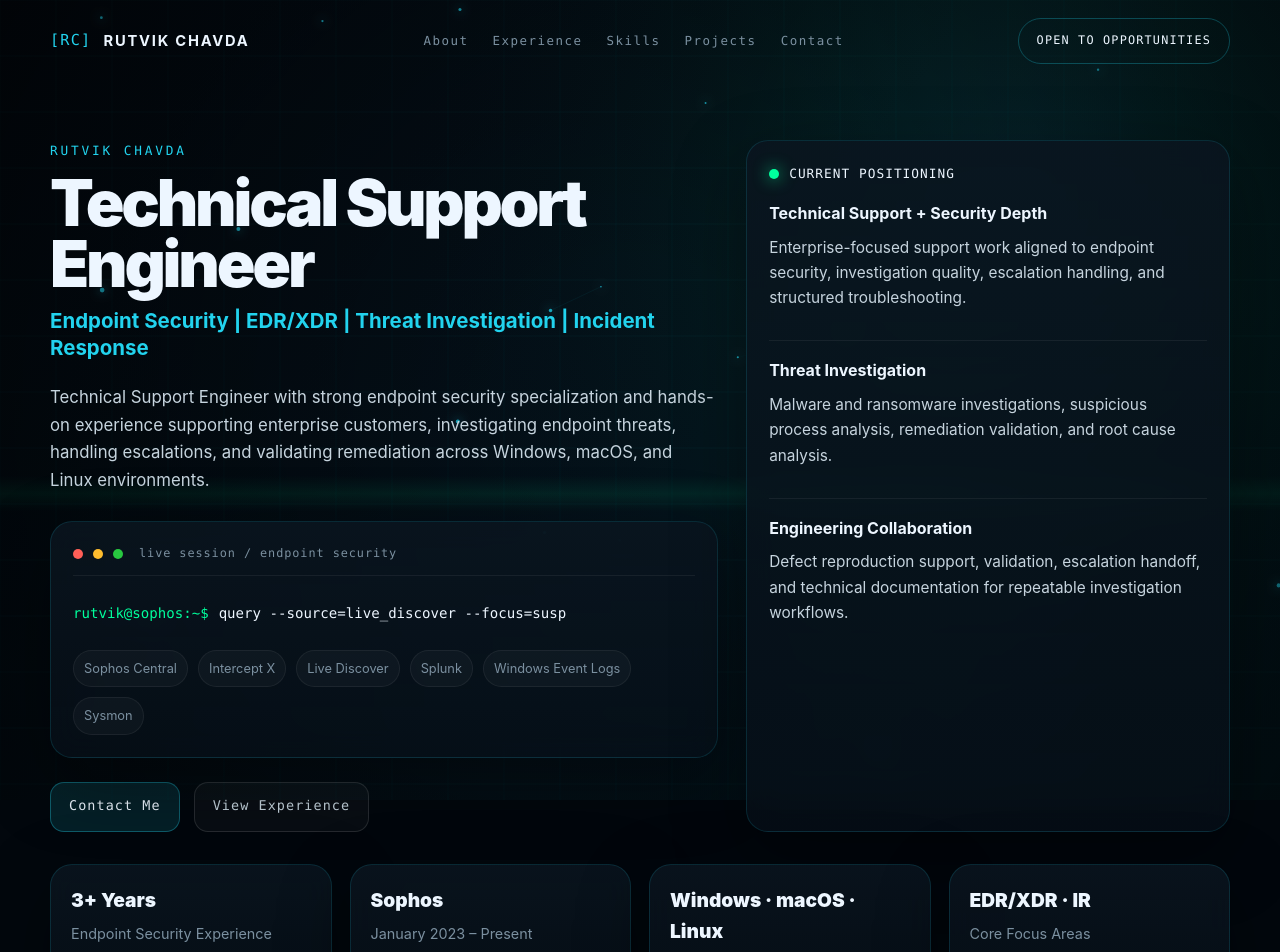
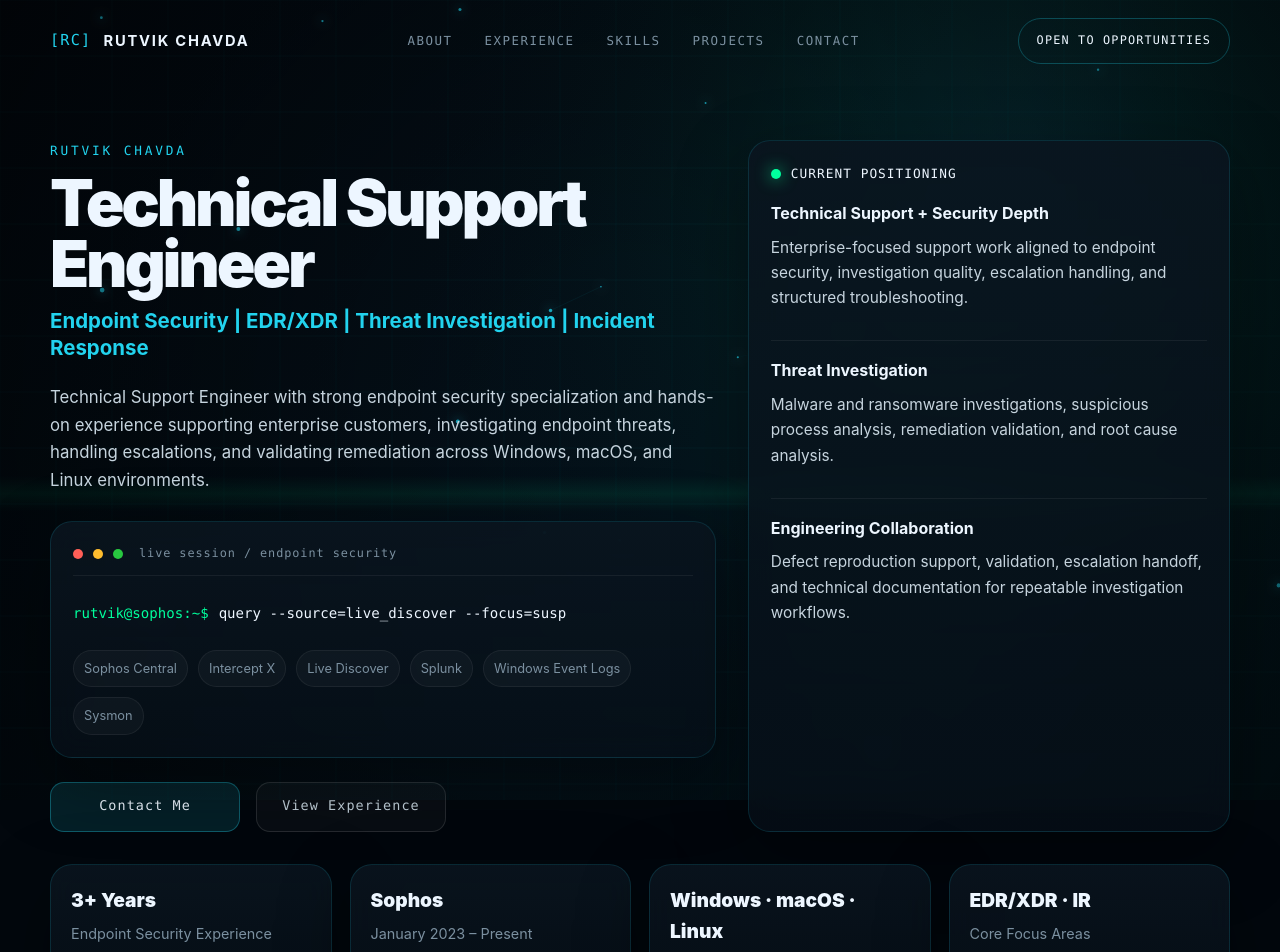
Before and after one commit to RIK1849/Rutvik-Chavda-portfolio, a Next.js app: page / in a window 1280 px wide. Shown: the top 952 px of the page. Built offline with nearby package versions, Linux system fonts and the light colour scheme.

Commit message:
Updated7

```diff
--- a/app/globals.css
+++ b/app/globals.css
@@ -31,6 +31,8 @@ body {
   color: var(--text);
   font-family: var(--sans);
   overflow-x: hidden;
+  -webkit-font-smoothing: antialiased;
+  text-rendering: optimizeLegibility;
 }
 
 body {
@@ -94,7 +96,11 @@ main {
 }
 
 .card {
-  background: linear-gradient(180deg, rgba(10, 21, 31, 0.88), rgba(7, 16, 25, 0.72));
+  background: linear-gradient(
+    180deg,
+    rgba(10, 21, 31, 0.88),
+    rgba(7, 16, 25, 0.72)
+  );
   border: 1px solid var(--card-border);
   border-radius: var(--radius);
   box-shadow: var(--shadow);
@@ -116,7 +122,10 @@ main {
   inset: 0 0 auto 0;
   z-index: 20;
   border-bottom: 1px solid transparent;
-  transition: background 0.25s ease, border-color 0.25s ease, backdrop-filter 0.25s ease;
+  transition:
+    background 0.25s ease,
+    border-color 0.25s ease,
+    backdrop-filter 0.25s ease;
 }
 
 .nav-scrolled {
@@ -131,7 +140,7 @@ main {
   display: flex;
   align-items: center;
   justify-content: space-between;
-  gap: 26px;
+  gap: 28px;
 }
 
 .nav-brand {
@@ -140,6 +149,7 @@ main {
   gap: 12px;
   color: var(--heading);
   white-space: nowrap;
+  flex-shrink: 0;
 }
 
 .nav-brand-mark {
@@ -158,14 +168,22 @@ main {
 .nav-links {
   display: flex;
   align-items: center;
-  gap: 24px;
+  justify-content: center;
+  gap: 28px;
+  flex: 1;
+  flex-wrap: wrap;
 }
 
 .nav-link {
+  display: inline-flex;
+  align-items: center;
+  justify-content: center;
+  padding: 4px 2px;
   color: var(--muted);
   font-family: var(--mono);
   font-size: 0.78rem;
   letter-spacing: 0.12em;
+  white-space: nowrap;
   transition: color 0.2s ease;
 }
 
@@ -186,6 +204,8 @@ main {
   font-family: var(--mono);
   font-size: 0.74rem;
   letter-spacing: 0.1em;
+  white-space: nowrap;
+  flex-shrink: 0;
 }
 
 .nav-cta:hover {
@@ -204,7 +224,7 @@ main {
 .hero-grid {
   display: grid;
   grid-template-columns: minmax(0, 1.16fr) minmax(340px, 0.84fr);
-  gap: 28px;
+  gap: 32px;
   align-items: start;
 }
 
@@ -246,6 +266,7 @@ main {
 
 .hero-terminal {
   margin-top: 26px;
+  max-width: 760px;
 }
 
 .terminal-bar {
@@ -325,6 +346,7 @@ main {
   border: 1px solid rgba(255, 255, 255, 0.06);
   color: var(--muted);
   font-size: 0.8rem;
+  white-space: nowrap;
 }
 
 @keyframes blink {
@@ -336,8 +358,12 @@ main {
 .hero-actions {
   display: flex;
   flex-wrap: wrap;
-  gap: 14px;
+  gap: 16px;
   margin-top: 24px;
+}
+
+.hero-actions .btn {
+  min-width: 190px;
 }
 
 .btn {
@@ -345,13 +371,18 @@ main {
   align-items: center;
   justify-content: center;
   min-height: 50px;
-  padding: 0 18px;
+  padding: 0 20px;
   border-radius: 14px;
   border: 1px solid transparent;
   font-family: var(--mono);
   font-size: 0.84rem;
   letter-spacing: 0.08em;
-  transition: transform 0.2s ease, border-color 0.2s ease, color 0.2s ease, background 0.2s ease;
+  white-space: nowrap;
+  transition:
+    transform 0.2s ease,
+    border-color 0.2s ease,
+    color 0.2s ease,
+    background 0.2s ease;
 }
 
 .btn:hover {
@@ -589,7 +620,7 @@ main {
 .cert-card {
   display: flex;
   align-items: center;
-  gap: 14px;
+  gap: 16px;
   padding: 18px 20px;
 }
 
@@ -603,6 +634,7 @@ main {
   border: 1px solid rgba(34, 211, 238, 0.18);
   color: var(--cyan);
   font-weight: 700;
+  flex-shrink: 0;
 }
 
 /* AWARDS */
@@ -630,6 +662,7 @@ main {
   border: 1px solid rgba(255, 216, 77, 0.16);
   color: var(--yellow);
   font-size: 1.05rem;
+  flex-shrink: 0;
 }
 
 .award-text {
@@ -664,7 +697,9 @@ main {
   border-radius: 16px;
   background: rgba(255, 255, 255, 0.03);
   border: 1px solid rgba(255, 255, 255, 0.06);
-  transition: transform 0.2s ease, border-color 0.2s ease;
+  transition:
+    transform 0.2s ease,
+    border-color 0.2s ease;
 }
 
 .contact-link:hover {
@@ -718,7 +753,9 @@ main {
   background: rgba(0, 0, 0, 0.22);
   color: var(--heading);
   outline: none;
-  transition: border-color 0.2s ease, box-shadow 0.2s ease;
+  transition:
+    border-color 0.2s ease,
+    box-shadow 0.2s ease;
 }
 
 .field input:focus,
@@ -884,8 +921,10 @@ main {
     grid-template-columns: 1fr;
   }
 
+  .hero-actions .btn,
   .btn {
     width: 100%;
+    min-width: 0;
   }
 
   .nav-links {
--- a/components/Navbar.tsx
+++ b/components/Navbar.tsx
@@ -3,11 +3,11 @@
 import React, { useEffect, useState } from "react";
 
 const LINKS = [
-  { label: "About", href: "#about" },
-  { label: "Experience", href: "#experience" },
-  { label: "Skills", href: "#skills" },
-  { label: "Projects", href: "#projects" },
-  { label: "Contact", href: "#contact" },
+  { label: "ABOUT", href: "#about" },
+  { label: "EXPERIENCE", href: "#experience" },
+  { label: "SKILLS", href: "#skills" },
+  { label: "PROJECTS", href: "#projects" },
+  { label: "CONTACT", href: "#contact" },
 ];
 
 export default function Navbar() {
@@ -27,7 +27,7 @@ export default function Navbar() {
           <span className="nav-brand-text">RUTVIK CHAVDA</span>
         </a>
 
-        <nav className="nav-links" aria-label="Primary">
+        <nav className="nav-links" aria-label="Primary Navigation">
           {LINKS.map((item) => (
             <a key={item.href} href={item.href} className="nav-link">
               {item.label}
```
Also changed, not shown: components/HeroSection.tsx (+10 -6 lines).
